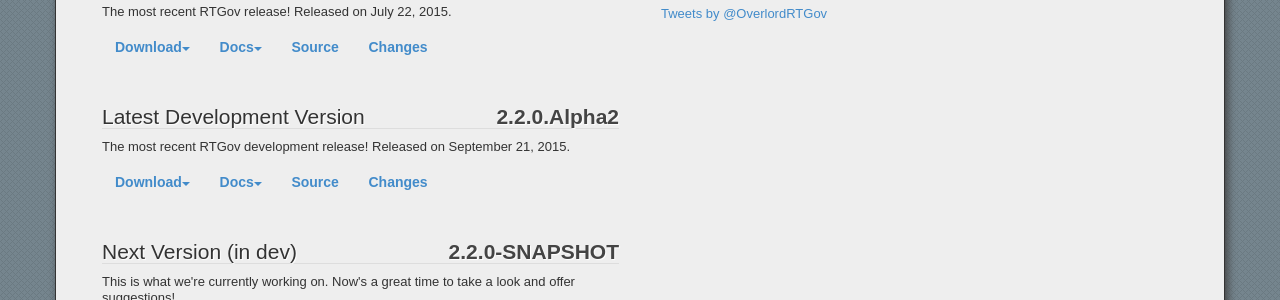
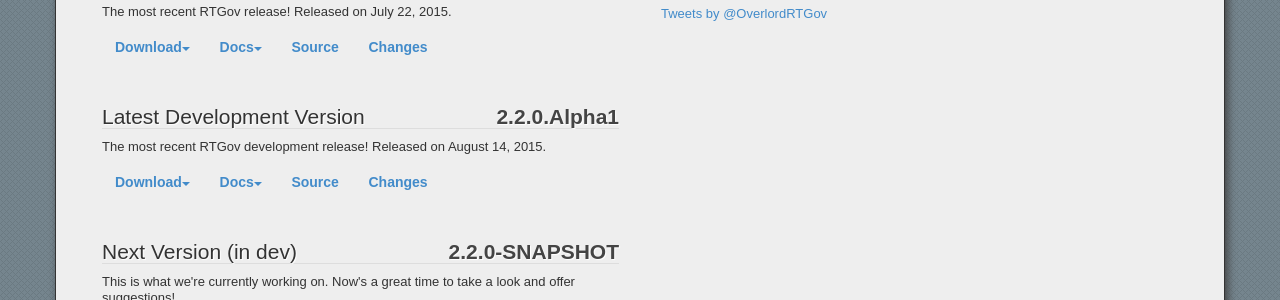
Before and after one commit to Governance/Governance.github.io, a Jekyll site: the page built from rtgov/index.html, in a window 1280 px wide. Shown: the part 497-797 px from the top of the page. Built offline with Jekyll 4.4.1, drawn with Linux system fonts in a browser that asks for light colours; comment, search, counter and statistics services are not loaded.

Commit message:
Revert rtgov version

```diff
--- a/rtgov/index.html
+++ b/rtgov/index.html
@@ -61,15 +61,15 @@
                 </div>
               </div>
               <div class="citem">
-                <h3>Latest Development Version <span class="version pull-right hide-480">2.2.0.Alpha2</span></h3>
-                <p>The most recent RTGov development release! Released on September 21, 2015.</p>
+                <h3>Latest Development Version <span class="version pull-right hide-480">2.2.0.Alpha1</span></h3>
+                <p>The most recent RTGov development release! Released on August 14, 2015.</p>
                 <div class="links">
                     <div class="btn-group">
                       <button type="button" class="btn btn-default btn-link dropdown-toggle" data-toggle="dropdown" aria-expanded="false"><b>Download</b><span class="caret"></span>
                       </button>
                       <ul class="dropdown-menu" role="menu">
-                        <li><a href="http://downloads.jboss.org/overlord/rtgov/overlord-rtgov-dist-all-wildfly8-2.2.0.Alpha2.zip">Wildfly 8 (All)</a></li>
-                        <li><a href="http://downloads.jboss.org/overlord/rtgov/overlord-rtgov-dist-client-wildfly8-2.2.0.Alpha2.zip">Wildfly 8 (Client Only)</a></li>
+                        <li><a href="http://downloads.jboss.org/overlord/rtgov/overlord-rtgov-dist-all-wildfly8-2.2.0.Alpha1.zip">Wildfly 8 (All)</a></li>
+                        <li><a href="http://downloads.jboss.org/overlord/rtgov/overlord-rtgov-dist-client-wildfly8-2.2.0.Alpha1.zip">Wildfly 8 (Client Only)</a></li>
                       </ul>
                     </div>
                     <div class="btn-group">
@@ -81,7 +81,7 @@
                         <li><a href="http://docs.jboss.org/overlord/rtgov/2.2.0.Alpha1/javadoc">Javadoc</a></li>
                       </ul>
                     </div>
-                    <a class="btn" href="https://github.com/Governance/rtgov/tree/2.2.0.Alpha2">Source</a>
+                    <a class="btn" href="https://github.com/Governance/rtgov/tree/2.2.0.Alpha1">Source</a>
                     <a class="btn" href="https://issues.jboss.org/secure/ReleaseNote.jspa?projectId=12313521&version=12327801">Changes</a>
                 </div>
               </div>
```
